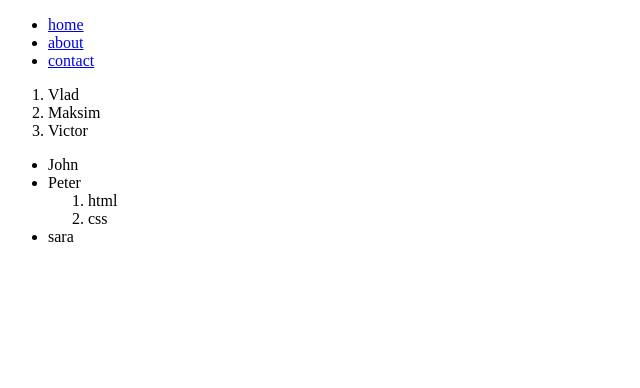
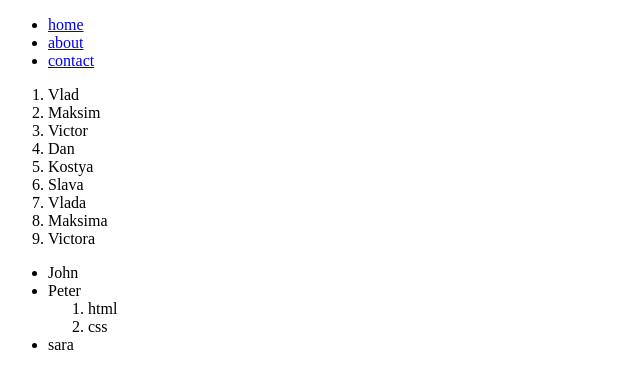
Before and after one commit to danilromas/AIP_3SEMESTR, a plain HTML site: page html/lists.html in a window 1280 px wide. Shown: the whole page, without its empty margins (0-640 px from the left). Drawn offline with Linux system fonts and the light colour scheme.

Commit message:
lists edited

```diff
--- a/html/lists.html
+++ b/html/lists.html
@@ -17,6 +17,12 @@
         <li>Vlad</li>
         <li>Maksim</li>
         <li>Victor</li>
+        <li>Dan</li>
+        <li>Kostya</li>
+        <li>Slava</li>
+        <li>Vlada</li>
+        <li>Maksima</li>
+        <li>Victora</li>
     </ol>
     <ul>
         <li>John</li>
```
